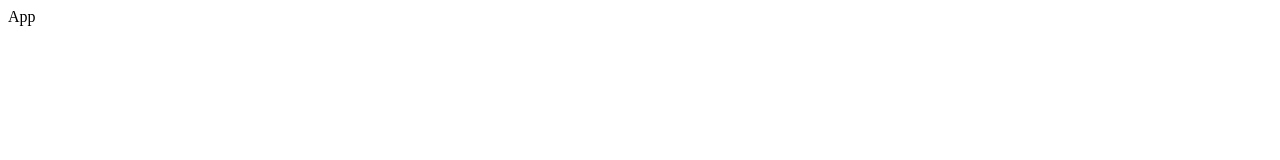
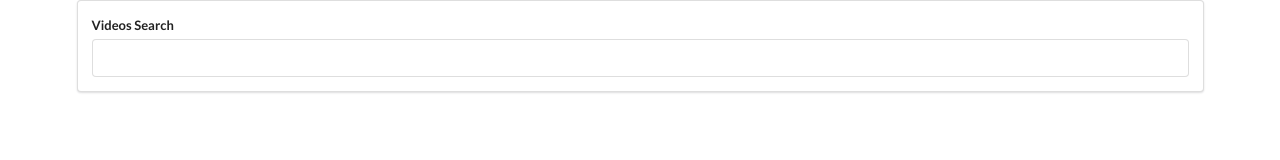
Before and after one commit to ManojChenna/React-videosList, a React (Create React App) app: page / in a window 1280 px wide. Shown: the top 160 px of the page. Built offline with nearby package versions, Linux system fonts and the light colour scheme.

Commit message:
searchbar

```diff
--- a/public/index.html
+++ b/public/index.html
@@ -1,16 +1,22 @@
 <!DOCTYPE html>
 <html lang="en">
-
   <head>
-	<meta charset="utf-8">
-	<meta name="viewport" content="width=device-width, initial-scale=1, shrink-to-fit=no">
-	<meta name="theme-color" content="#000000">
+    <meta charset="utf-8" />
+    <meta
+      name="viewport"
+      content="width=device-width, initial-scale=1, shrink-to-fit=no"
+    />
+    <meta name="theme-color" content="#000000" />
+    <link
+      rel="stylesheet"
+      href="https://cdnjs.cloudflare.com/ajax/libs/semantic-ui/2.4.1/semantic.min.css"
+    />
     <!--
       manifest.json provides metadata used when your web app is added to the
       homescreen on Android. See https://developers.google.com/web/fundamentals/engage-and-retain/web-app-manifest/
     -->
-	<link rel="manifest" href="%PUBLIC_URL%/manifest.json">
-	<link rel="shortcut icon" href="%PUBLIC_URL%/favicon.ico">
+    <link rel="manifest" href="%PUBLIC_URL%/manifest.json" />
+    <link rel="shortcut icon" href="%PUBLIC_URL%/favicon.ico" />
     <!--
       Notice the use of %PUBLIC_URL% in the tags above.
       It will be replaced with the URL of the `public` folder during the build.
@@ -39,5 +45,4 @@
       To create a production bundle, use `npm run build` or `yarn build`.
     -->
   </body>
-
 </html>
--- a/src/components/App.js
+++ b/src/components/App.js
@@ -1,8 +1,13 @@
 import React from "react";
+import SearchBar from "./SearchBar";
 
 class App extends React.Component {
   render() {
-    return <div>App</div>;
+    return (
+      <div className="ui container">
+        <SearchBar />
+      </div>
+    );
   }
 }
 
--- /dev/null
+++ b/src/components/SearchBar.js
@@ -0,0 +1,30 @@
+import React from "react";
+
+class SearchBar extends React.Component {
+  state = { searchText: "" };
+  onEnterText = (props) => {
+    this.setState({ searchText: props.target.value });
+  };
+  onClickEnter = (event) => {
+    event.preventDefault();
+    //TODO
+  };
+  render() {
+    return (
+      <div className="search-bar ui segment">
+        <form onSubmit={this.onClickEnter} className="ui form">
+          <div className="field">
+            <label>Videos Search</label>
+            <input
+              type="text"
+              value={this.state.searchText}
+              onChange={this.onEnterText}
+            />
+          </div>
+        </form>
+      </div>
+    );
+  }
+}
+
+export default SearchBar;
```
Lines whose indentation alone changed are shown as unchanged.
